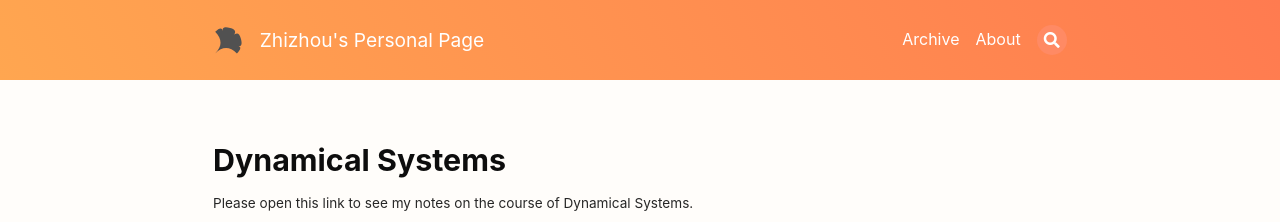
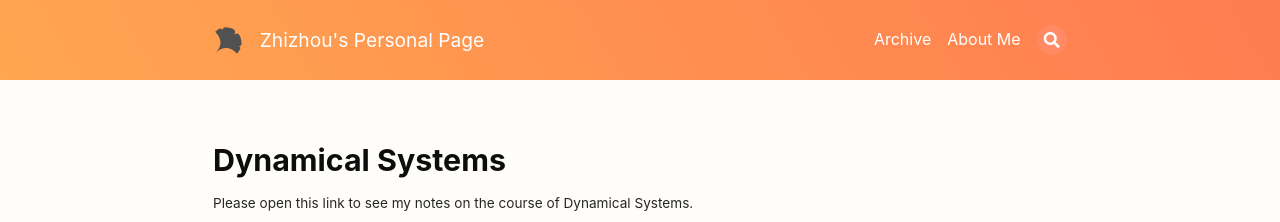
Before and after one commit to liuzhizhou/OldPage, a Jekyll site: the page built from index.html, in a window 1280 px wide. Shown: the top 222 px of the page. Built offline with Jekyll 4.4.1, drawn with Linux system fonts in a browser that asks for light colours; nearby versions of some CDN libraries; emoji names are drawn with the system emoji font; the list of posts is cut into pages by our own code.

```diff
--- a/_data/navigation.yml
+++ b/_data/navigation.yml
@@ -27,16 +27,16 @@ header:
 
   - titles:
       # @start locale config
-      en      : &EN       About
+      en      : &EN       About Me
       en-GB   : *EN
       en-US   : *EN
       en-CA   : *EN
       en-AU   : *EN
-      zh-Hans : &ZH_HANS  关于
+      zh-Hans : &ZH_HANS  关于我
       zh      : *ZH_HANS
       zh-CN   : *ZH_HANS
       zh-SG   : *ZH_HANS
-      zh-Hant : &ZH_HANT  關於
+      zh-Hant : &ZH_HANT  關於我
       zh-TW   : *ZH_HANT
       zh-HK   : *ZH_HANT
       ko      : &KO       소개
```
Also changed, not shown: 2 other files.
